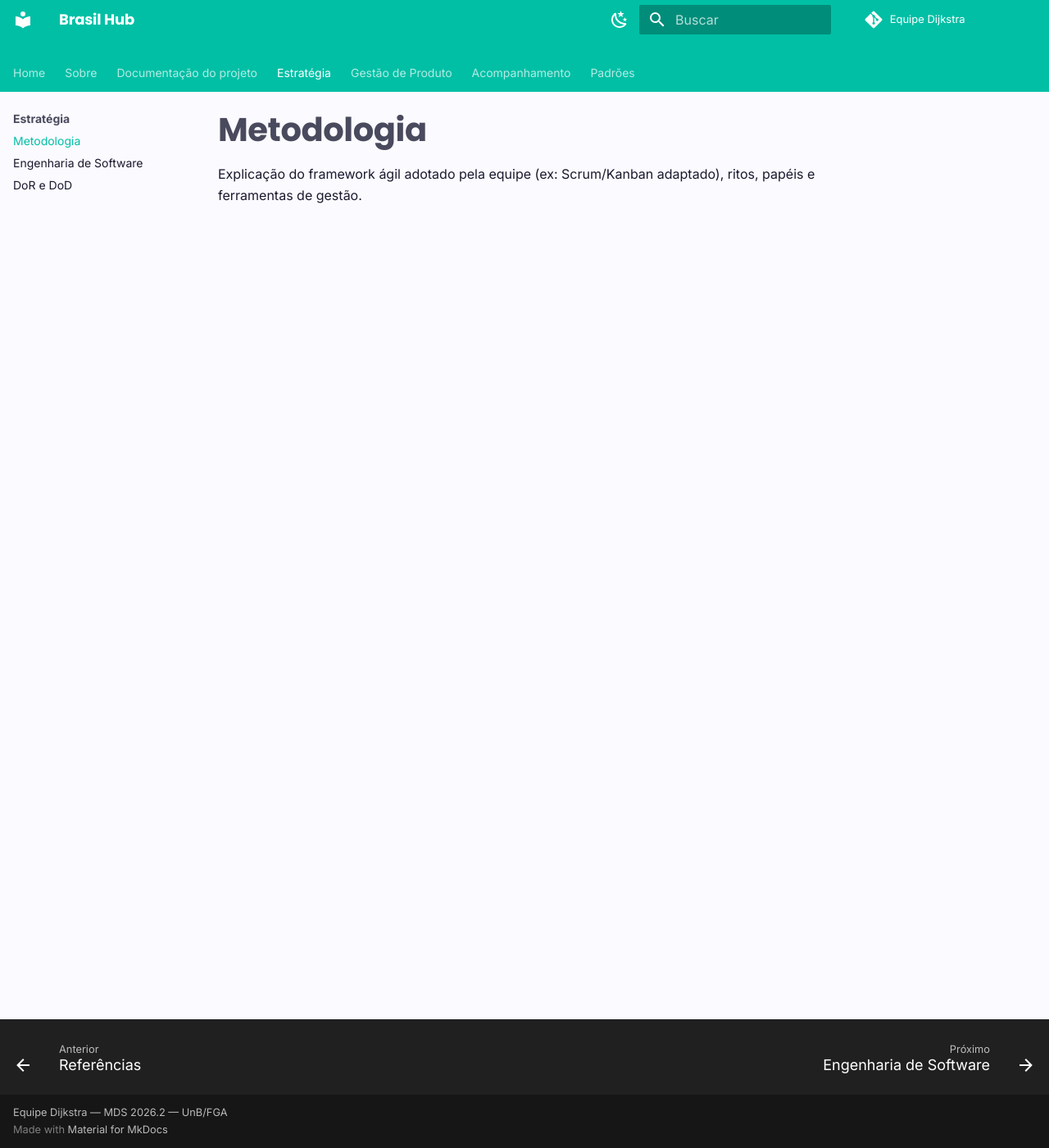
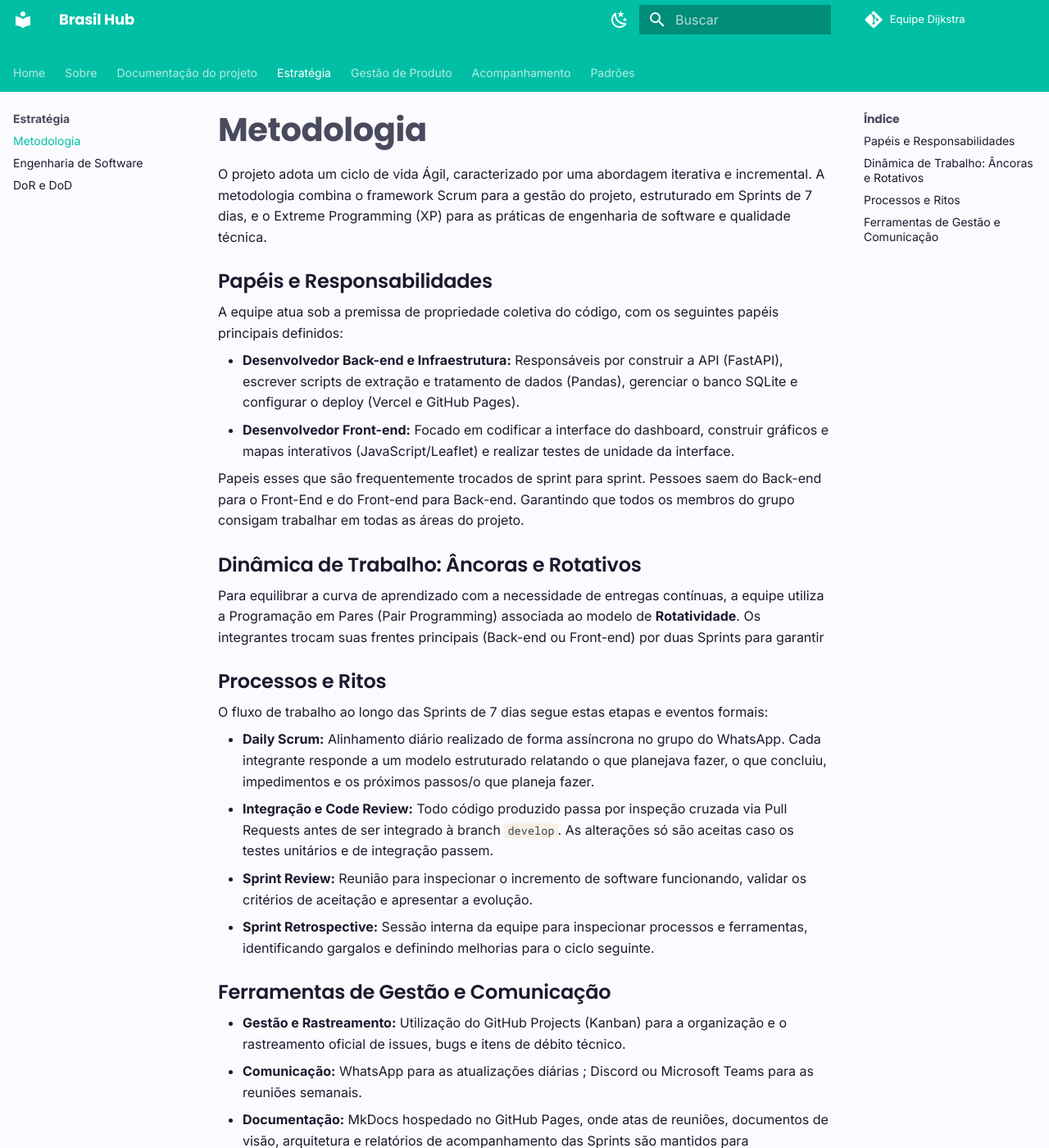
Before and after one commit to FGA0138-MDS-Ajax/2026.2-T02-Dijkstra, an MkDocs documentation site: the page built from docs/estrategia/metodologia.md, in a window 1280 px wide and 1400 px high. Shown: the whole window at 82% size. Built offline with MkDocs 1.6.1 and Material for MkDocs 9.7.7, drawn with Linux system fonts in a browser that asks for light colours; comment, search, counter and statistics services are not loaded; some of the changed text lies outside the part shown.

Commit message:
Update metodologia.md

```diff
--- a/docs/estrategia/metodologia.md
+++ b/docs/estrategia/metodologia.md
@@ -1 +1,31 @@
-Explicação do framework ágil adotado pela equipe (ex: Scrum/Kanban adaptado), ritos, papéis e ferramentas de gestão.
+# Metodologia
+
+O projeto adota um ciclo de vida Ágil, caracterizado por uma abordagem iterativa e incremental. A metodologia combina o framework Scrum para a gestão do projeto, estruturado em Sprints de 7 dias, e o Extreme Programming (XP) para as práticas de engenharia de software e qualidade técnica.
+
+## Papéis e Responsabilidades
+
+A equipe atua sob a premissa de propriedade coletiva do código, com os seguintes papéis principais definidos:
+
+* **Desenvolvedor Back-end e Infraestrutura:** Responsáveis por construir a API (FastAPI), escrever scripts de extração e tratamento de dados (Pandas), gerenciar o banco SQLite e configurar o deploy (Vercel e GitHub Pages).
+* **Desenvolvedor Front-end:** Focado em codificar a interface do dashboard, construir gráficos e mapas interativos (JavaScript/Leaflet) e realizar testes de unidade da interface.
+
+Papeis esses que são frequentemente trocados de sprint para sprint. Pessoes saem do Back-end para o Front-End e do Front-end para Back-end. Garantindo que todos os membros do grupo consigam trabalhar em todas as áreas do projeto.
+
+## Dinâmica de Trabalho: Âncoras e Rotativos
+
+Para equilibrar a curva de aprendizado com a necessidade de entregas contínuas, a equipe utiliza a Programação em Pares (Pair Programming) associada ao modelo de **Rotatividade**. Os integrantes trocam suas frentes principais (Back-end ou Front-end) por duas Sprints para garantir
+
+## Processos e Ritos
+
+O fluxo de trabalho ao longo das Sprints de 7 dias segue estas etapas e eventos formais:
+
+* **Daily Scrum:** Alinhamento diário realizado de forma assíncrona no grupo do WhatsApp. Cada integrante responde a um modelo estruturado relatando o que planejava fazer, o que concluiu, impedimentos e os próximos passos/o que planeja fazer.
+* **Integração e Code Review:** Todo código produzido passa por inspeção cruzada via Pull Requests antes de ser integrado à branch `develop`. As alterações só são aceitas caso os testes unitários e de integração passem.
+* **Sprint Review:** Reunião para inspecionar o incremento de software funcionando, validar os critérios de aceitação e apresentar a evolução.
+* **Sprint Retrospective:** Sessão interna da equipe para inspecionar processos e ferramentas, identificando gargalos e definindo melhorias para o ciclo seguinte.
+
+## Ferramentas de Gestão e Comunicação
+
+* **Gestão e Rastreamento:** Utilização do GitHub Projects (Kanban) para a organização e o rastreamento oficial de issues, bugs e itens de débito técnico.
+* **Comunicação:** WhatsApp para as atualizações diárias ; Discord ou Microsoft Teams para as reuniões semanais.
+* **Documentação:** MkDocs hospedado no GitHub Pages, onde atas de reuniões, documentos de visão, arquitetura e relatórios de acompanhamento das Sprints são mantidos para rastreabilidade.
```
